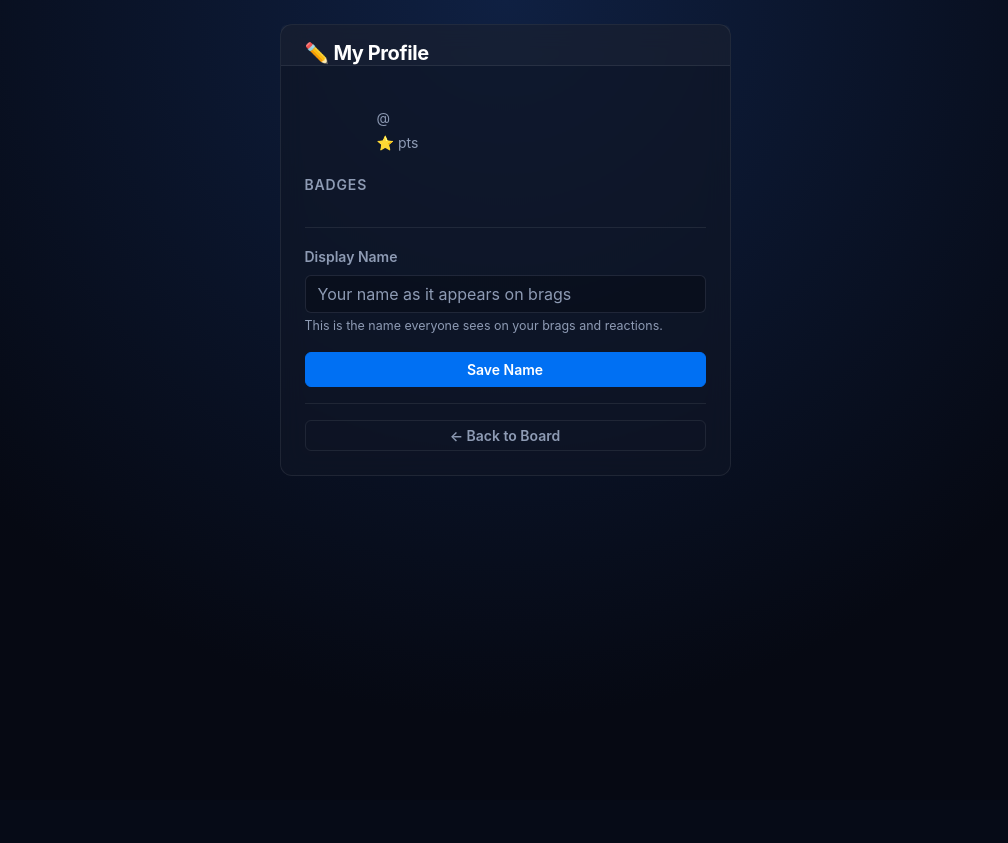
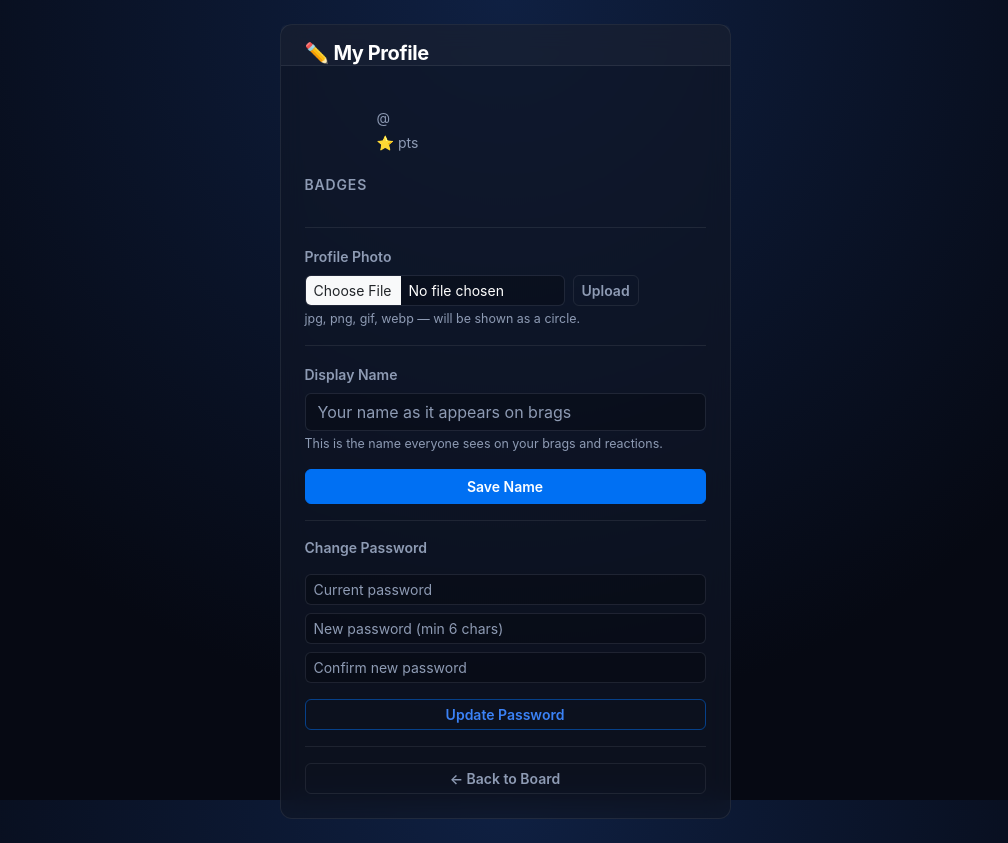
Before and after one commit to masterkong06/brag-board, a Flask app: template templates/profile.html in a window 1280 px wide. Shown: the whole page, without its empty margins (135-1143 px from the left). Before the commit the page ends 476 px from the top, so only its background shows below. Run offline with Flask 3, Linux system fonts and the light colour scheme; the template is opened without the code that fills it, so the values that code supplies are empty.

Commit message:
feat(profile): photo upload and password change
- Users can upload a profile photo (jpg/png/gif/webp); stored in
  static/uploads/profiles/, old photo deleted on replace
- Password change form: verifies current password, enforces 6-char min,
  requires confirmation match
- Profile photo shown in navbar and on profile page when set
- DB migration: adds profile_photo column to users table
- Session carries user_photo so navbar reflects change immediately

Co-Authored-By: Claude Sonnet 4.6 <noreply@anthropic.com>

```diff
--- a/app.py
+++ b/app.py
@@ -19,7 +19,9 @@ app.secret_key = _secret
 app.config["MAX_CONTENT_LENGTH"] = 8 * 1024 * 1024  # 8 MB upload limit
 
 UPLOAD_FOLDER = os.path.join(os.path.dirname(__file__), "static", "uploads")
+PROFILE_PHOTO_FOLDER = os.path.join(UPLOAD_FOLDER, "profiles")
 os.makedirs(UPLOAD_FOLDER, exist_ok=True)
+os.makedirs(PROFILE_PHOTO_FOLDER, exist_ok=True)
 ALLOWED_EXTENSIONS = {"jpg", "jpeg", "png", "gif", "webp"}
 
 CATEGORIES = [
@@ -96,6 +98,7 @@ def login():
             session["username"] = user["username"]
             session["user_color"] = user["color"]
             session["is_admin"] = bool(user["is_admin"])
+            session["user_photo"] = user["profile_photo"]
             return redirect(url_for("index"))
         error = "Invalid username or password."
     return render_template("login.html", error=error)
@@ -336,16 +339,55 @@ def update_category_points():
 @app.route("/profile", methods=["GET", "POST"])
 @login_required
 def profile():
+    uid = session["user_id"]
     if request.method == "POST":
-        new_name = request.form.get("name", "").strip()
-        if new_name:
-            db.update_user_name(session["user_id"], new_name)
-            session["user_name"] = new_name
-            flash("Display name updated!", "success")
-        else:
-            flash("Name can't be empty.", "danger")
+        action = request.form.get("action", "name")
+
+        if action == "name":
+            new_name = request.form.get("name", "").strip()
+            if new_name:
+                db.update_user_name(uid, new_name)
+                session["user_name"] = new_name
+                flash("Display name updated!", "success")
+            else:
+                flash("Name can't be empty.", "danger")
+
+        elif action == "password":
+            current_pw  = request.form.get("current_password", "")
+            new_pw      = request.form.get("new_password", "").strip()
+            confirm_pw  = request.form.get("confirm_password", "").strip()
+            user_row    = db.get_user_by_id(uid)
+            if not verify_password(current_pw, user_row["password_hash"]):
+                flash("Current password is incorrect.", "danger")
+            elif len(new_pw) < 6:
+                flash("New password must be at least 6 characters.", "danger")
+            elif new_pw != confirm_pw:
+                flash("Passwords don't match.", "danger")
+            else:
+                db.update_user_password(uid, hash_password(new_pw))
+                flash("Password updated!", "success")
+
+        elif action == "photo":
+            file_obj = request.files.get("photo")
+            if file_obj and file_obj.filename and _allowed_file(file_obj.filename):
+                ext = secure_filename(file_obj.filename).rsplit(".", 1)[-1].lower()
+                filename = f"profile_{uid}_{uuid.uuid4().hex[:8]}.{ext}"
+                file_obj.save(os.path.join(PROFILE_PHOTO_FOLDER, filename))
+                old_user = db.get_user_by_id(uid)
+                if old_user["profile_photo"]:
+                    try:
+                        os.remove(os.path.join(PROFILE_PHOTO_FOLDER, old_user["profile_photo"]))
+                    except FileNotFoundError:
+                        pass
+                db.update_user_photo(uid, filename)
+                session["user_photo"] = filename
+                flash("Profile photo updated!", "success")
+            else:
+                flash("Invalid file — use jpg, png, gif, or webp.", "danger")
+
         return redirect(url_for("profile"))
-    uid           = session["user_id"]
+
+    user_row      = db.get_user_by_id(uid)
     my_badges     = db.get_user_badges(uid)
     my_streak     = db.get_user_streak(uid)
     longest       = db.get_user_longest_streak(uid)
@@ -354,6 +396,7 @@ def profile():
     held_slugs    = {b["badge_slug"] for b in my_badges}
     return render_template(
         "profile.html",
+        user=user_row,
         my_badges=my_badges,
         my_streak=my_streak,
         longest_streak=longest,
--- a/db.py
+++ b/db.py
@@ -154,6 +154,11 @@ def init_db():
             conn.execute("ALTER TABLE users ADD COLUMN email TEXT")
         except sqlite3.OperationalError:
             pass
+        # Migration: add profile_photo to users
+        try:
+            conn.execute("ALTER TABLE users ADD COLUMN profile_photo TEXT")
+        except sqlite3.OperationalError:
+            pass
         # Migration: rename learn_tasks bonus columns (short → long names)
         for old, new in [("bonus_pts_first", "bonus_points_first"),
                          ("bonus_pts_repeat", "bonus_points_repeat")]:
@@ -255,6 +260,21 @@ def update_user_email(user_id, email):
             "UPDATE users SET email = ? WHERE id = ?",
             (email or None, user_id),
         )
+
+
+def update_user_photo(user_id, filename):
+    with _conn() as conn:
+        conn.execute("UPDATE users SET profile_photo=? WHERE id=?", (filename, user_id))
+
+
+def update_user_password(user_id, new_hash):
+    with _conn() as conn:
+        conn.execute("UPDATE users SET password_hash=? WHERE id=?", (new_hash, user_id))
+
+
+def get_user_by_id(user_id):
+    with _conn() as conn:
+        return conn.execute("SELECT * FROM users WHERE id=?", (user_id,)).fetchone()
 
 
 def user_count():
--- a/static/style.css
+++ b/static/style.css
@@ -199,6 +199,25 @@
 }
 
 /* ==========================================================================
+   Profile photo
+   ========================================================================== */
+.profile-avatar-img {
+  width: 56px;
+  height: 56px;
+  border-radius: 50%;
+  object-fit: cover;
+  border: 2px solid rgba(255,255,255,0.15);
+  display: block;
+}
+.profile-avatar-img-sm {
+  width: 32px;
+  height: 32px;
+  border-radius: 50%;
+  object-fit: cover;
+  border: 2px solid rgba(255,255,255,0.15);
+}
+
+/* ==========================================================================
    Mobile feed/wishes tab switcher
    ========================================================================== */
 @media (max-width: 991.98px) {
--- a/templates/base.html
+++ b/templates/base.html
@@ -42,9 +42,14 @@
         {% endif %}
         <li class="nav-item">
           <a href="{{ url_for('profile') }}" class="nav-link d-flex align-items-center gap-2 text-decoration-none">
+            {% if session.user_photo %}
+            <img src="{{ url_for('static', filename='uploads/profiles/' + session.user_photo) }}"
+                 class="profile-avatar-img-sm" alt="{{ session.user_name }}">
+            {% else %}
             <div class="avatar-chip" style="background:{{ session.user_color }}">
               {{ session.user_name[0].upper() }}
             </div>
+            {% endif %}
             <span class="text-white small">{{ session.user_name }}</span>
           </a>
         </li>
--- a/templates/profile.html
+++ b/templates/profile.html
@@ -11,8 +11,15 @@
 
         {# Avatar + stats #}
         <div class="d-flex align-items-center gap-3 my-3">
-          <div class="avatar-chip avatar-lg" style="background:{{ session.user_color }}">
-            {{ session.user_name[0].upper() }}
+          <div class="profile-avatar-wrap position-relative">
+            {% if user.profile_photo %}
+            <img src="{{ url_for('static', filename='uploads/profiles/' + user.profile_photo) }}"
+                 class="profile-avatar-img" alt="Profile photo">
+            {% else %}
+            <div class="avatar-chip avatar-lg" style="background:{{ session.user_color }}">
+              {{ session.user_name[0].upper() }}
+            </div>
+            {% endif %}
           </div>
           <div>
             <div class="fw-bold fs-5">{{ session.user_name }}</div>
@@ -49,8 +56,28 @@
 
         <hr class="my-3">
 
+        {# Profile photo upload #}
+        <form method="post" enctype="multipart/form-data" id="photo-form">
+          <input type="hidden" name="action" value="photo">
+          <div class="mb-3">
+            <label class="form-label small fw-semibold">Profile Photo</label>
+            <div class="d-flex align-items-center gap-2">
+              <input type="file" name="photo" id="profile-photo-input" accept="image/*"
+                     class="form-control form-control-sm" style="max-width:260px;">
+              <button type="submit" class="btn btn-outline-secondary btn-sm">Upload</button>
+            </div>
+            <div class="form-text">jpg, png, gif, webp — will be shown as a circle.</div>
+            <div id="profile-photo-preview-wrap" style="display:none;margin-top:8px;">
+              <img id="profile-photo-preview" class="profile-avatar-img" alt="Preview">
+            </div>
+          </div>
+        </form>
+
+        <hr class="my-3">
+
         {# Edit name form #}
         <form method="post">
+          <input type="hidden" name="action" value="name">
           <div class="mb-3">
             <label class="form-label small fw-semibold">Display Name</label>
             <input name="name" type="text" class="form-control"
@@ -62,9 +89,44 @@
         </form>
 
         <hr class="my-3">
+
+        {# Change password form #}
+        <form method="post">
+          <input type="hidden" name="action" value="password">
+          <div class="small fw-semibold mb-3">Change Password</div>
+          <div class="mb-2">
+            <input name="current_password" type="password" class="form-control form-control-sm"
+                   placeholder="Current password" required autocomplete="current-password">
+          </div>
+          <div class="mb-2">
+            <input name="new_password" type="password" class="form-control form-control-sm"
+                   placeholder="New password (min 6 chars)" required autocomplete="new-password">
+          </div>
+          <div class="mb-3">
+            <input name="confirm_password" type="password" class="form-control form-control-sm"
+                   placeholder="Confirm new password" required autocomplete="new-password">
+          </div>
+          <button type="submit" class="btn btn-outline-primary w-100 btn-sm">Update Password</button>
+        </form>
+
+        <hr class="my-3">
         <a href="{{ url_for('index') }}" class="btn btn-outline-secondary w-100 btn-sm">← Back to Board</a>
       </div>
     </div>
   </div>
 </div>
 {% endblock %}
+
+{% block scripts %}
+<script>
+document.getElementById('profile-photo-input').addEventListener('change', function() {
+  const file = this.files[0];
+  if (!file) return;
+  const wrap = document.getElementById('profile-photo-preview-wrap');
+  const img  = document.getElementById('profile-photo-preview');
+  const reader = new FileReader();
+  reader.onload = e => { img.src = e.target.result; wrap.style.display = ''; };
+  reader.readAsDataURL(file);
+});
+</script>
+{% endblock %}
```
